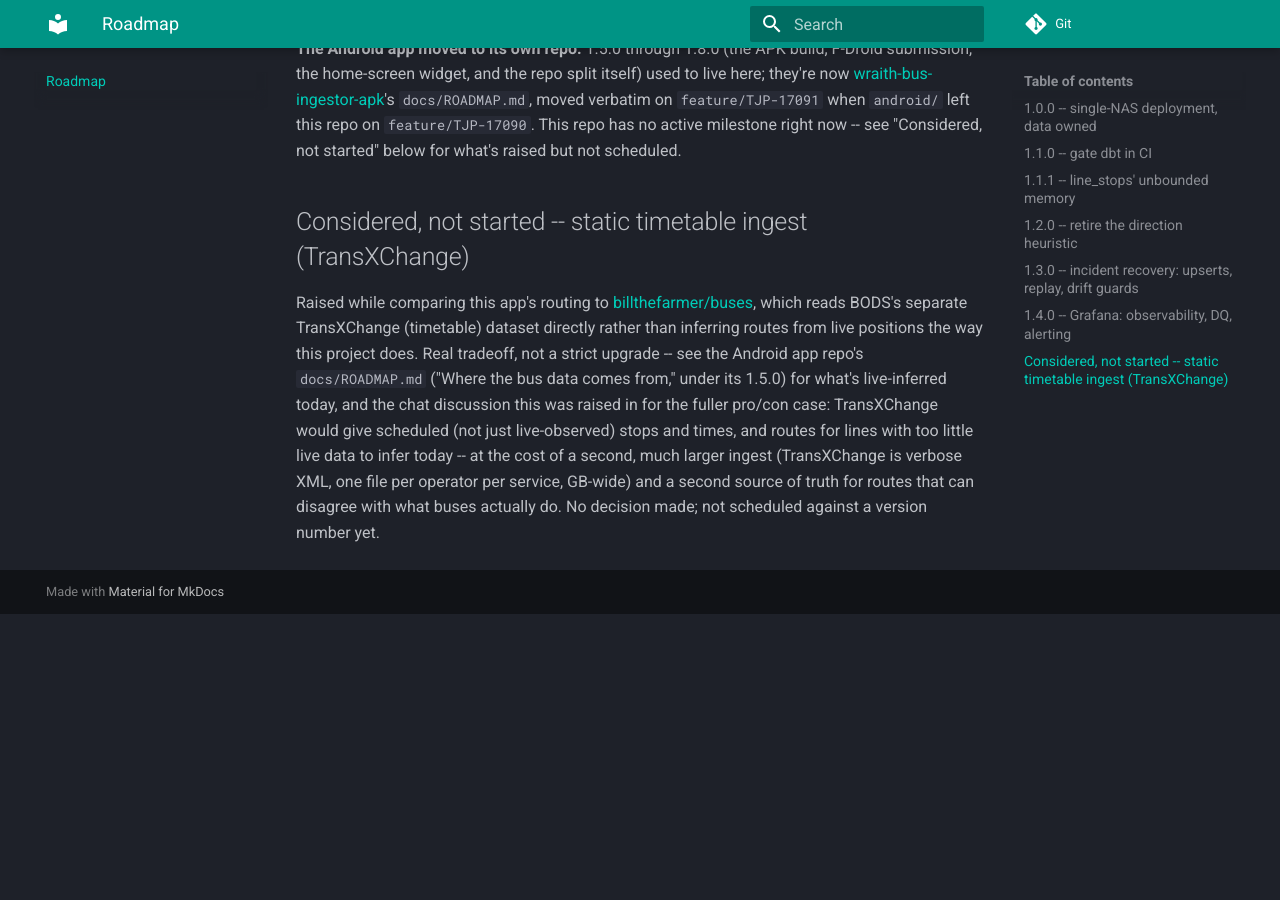
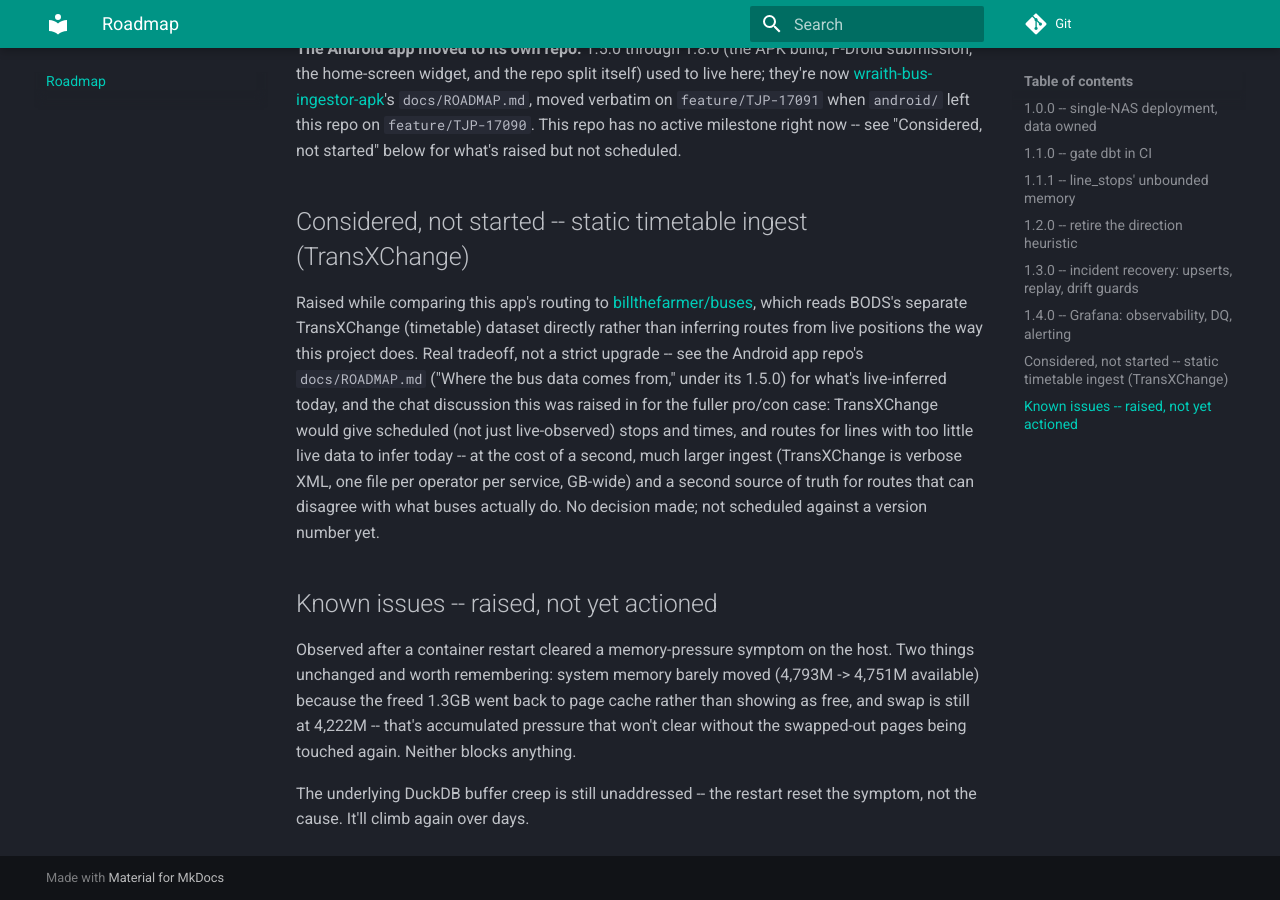
Before and after one commit to wraith-proxy/wraith-bus-ingestor, an MkDocs documentation site: the page built from docs/ROADMAP.md, in a window 1280 px wide and 900 px high, scrolled down 5740 px. Built offline with MkDocs 1.6.1 and Material for MkDocs 9.7.7, drawn with Linux system fonts in a browser that asks for light colours; before the commit the page ends 6354 px from its top, so only the background shows below that.

Commit message:
chore/TJP-17093: log residual memory/swap and DuckDB buffer creep as known issues

```diff
--- a/docs/ROADMAP.md
+++ b/docs/ROADMAP.md
@@ -298,3 +298,15 @@ at the cost of a second, much larger ingest (TransXChange is verbose
 XML, one file per operator per service, GB-wide) and a second source of
 truth for routes that can disagree with what buses actually do. No
 decision made; not scheduled against a version number yet.
+
+## Known issues -- raised, not yet actioned
+
+Observed after a container restart cleared a memory-pressure symptom on
+the host. Two things unchanged and worth remembering: system memory
+barely moved (4,793M -> 4,751M available) because the freed 1.3GB went
+back to page cache rather than showing as free, and swap is still at
+4,222M -- that's accumulated pressure that won't clear without the
+swapped-out pages being touched again. Neither blocks anything.
+
+The underlying DuckDB buffer creep is still unaddressed -- the restart
+reset the symptom, not the cause. It'll climb again over days.
```
